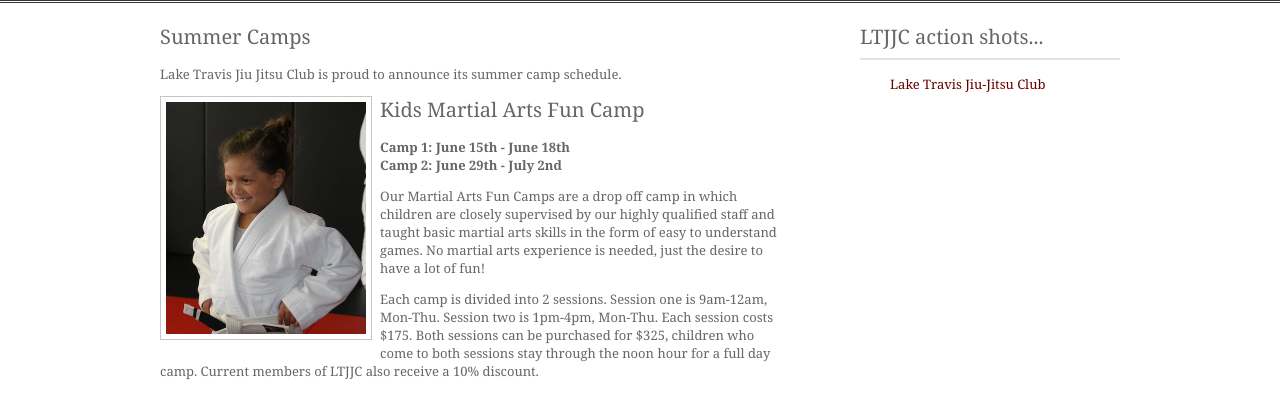
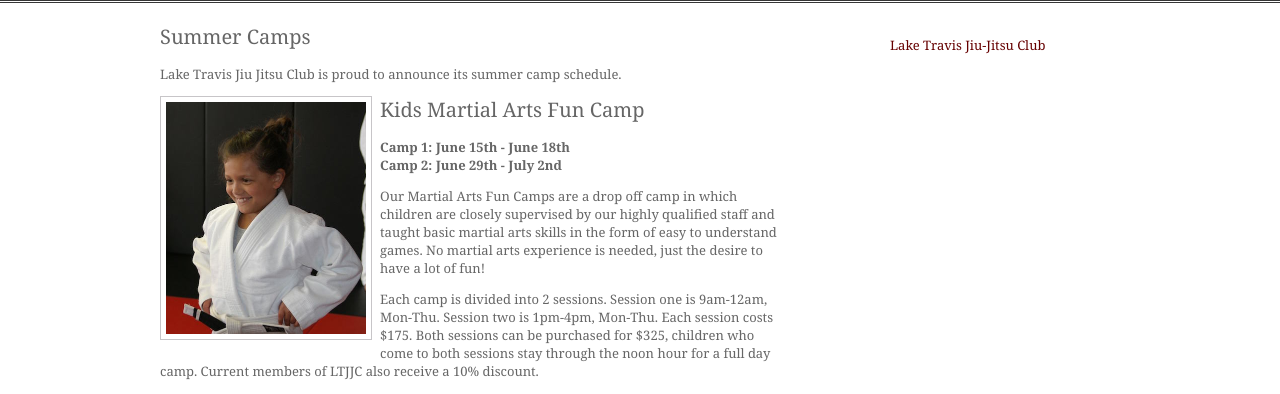
Before and after one commit to elliottohara/test_site.com, a Django app: page /camps in a window 1280 px wide. Shown: the part 122-516 px from the top of the page. Run offline with Django 3.2, Linux system fonts and the light colour scheme; parts of the project's set-up code (start-up, migrations or seed data) failed here and were passed over; some libraries are stand-ins or nearby versions.

Commit message:
remove header on action shots

```diff
--- a/testproject/templates/base.html
+++ b/testproject/templates/base.html
@@ -87,11 +87,6 @@
   {% block right_rail %}
    <div class="column">
       <div class="sponsors">
-
-        <h2>LTJJC action shots...</h2>
-        <!--
-        <iframe scrolling="no" marginheight="0" frameborder="0" width="241" style="height: 336px;" src="http://socialgalleria.com/gallery.php?id=442058485898867&display=album&rows=4&margin=5&cols=3&width=75&font_size=11&title_color=000000&hide_next_back=1&shape=square&frame=1"></iframe>
-        -->
       <div class="fb-page" data-href="https://www.facebook.com/laketravisbjj/" data-tabs="timeline" data-small-header="true" data-adapt-container-width="true" data-hide-cover="true" data-show-facepile="true"><blockquote cite="https://www.facebook.com/laketravisbjj/" class="fb-xfbml-parse-ignore"><a href="https://www.facebook.com/laketravisbjj/">Lake Travis Jiu-Jitsu Club</a></blockquote></div>
         <div class="clear"></div>
         </div>
```
